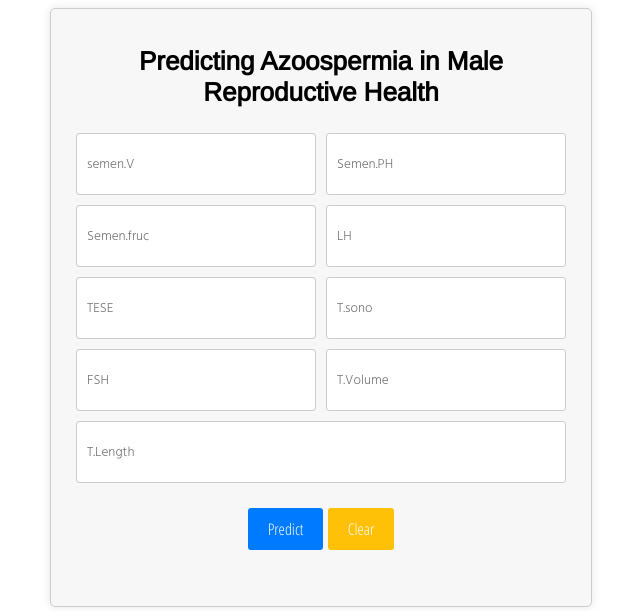
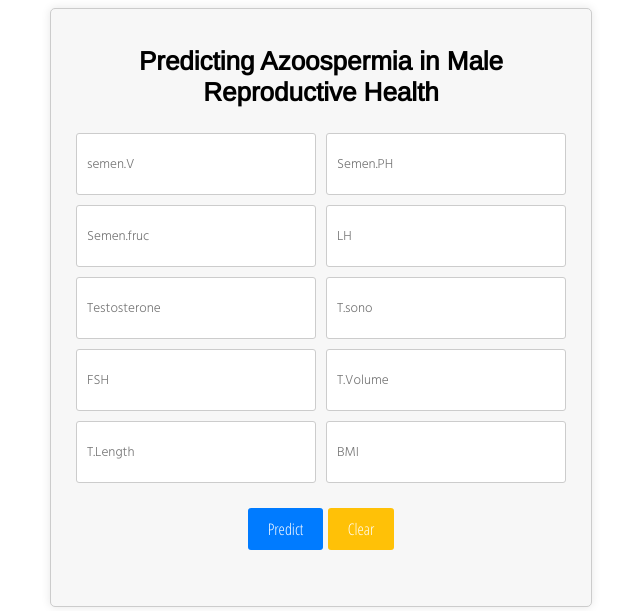
Before and after one commit to FaridMoghadam/Predicting-Azoospermia-in-Male, a Flask app: page / in a window 1280 px wide. Shown: the top 611 px of the page, without its empty margins (319-959 px from the left). Run offline with Flask 3, Linux system fonts and the light colour scheme; parts of the project's set-up code (start-up, migrations or seed data) failed here and were passed over.

Commit message:
Add Bmi and rename Testosterone

```diff
--- a/templates/index.html
+++ b/templates/index.html
@@ -71,11 +71,12 @@
         <input type="text" name="Semen.PH" placeholder="Semen.PH" required="required" />
         <input type="text" name="Semen.fruc" placeholder="Semen.fruc" required="required" />
         <input type="text" name="LH" placeholder="LH" required="required" />
-        <input type="text" name="TESE" placeholder="TESE" required="required" />
+        <input type="text" name="Testosterone" placeholder="Testosterone" required="required" />
         <input type="text" name="T.sono" placeholder="T.sono" required="required" />
         <input type="text" name="FSH" placeholder="FSH" required="required" />
         <input type="text" name="T.Volume" placeholder="T.Volume" required="required" />
         <input type="text" name="T.Length" placeholder="T.Length" required="required" />
+        <input type="text" name="BMI" placeholder="BMI" required="required" />
       </div>
       <div class="btn-container">
         <button type="submit" class="btn btn-primary btn-predict">Predict</button>
```
